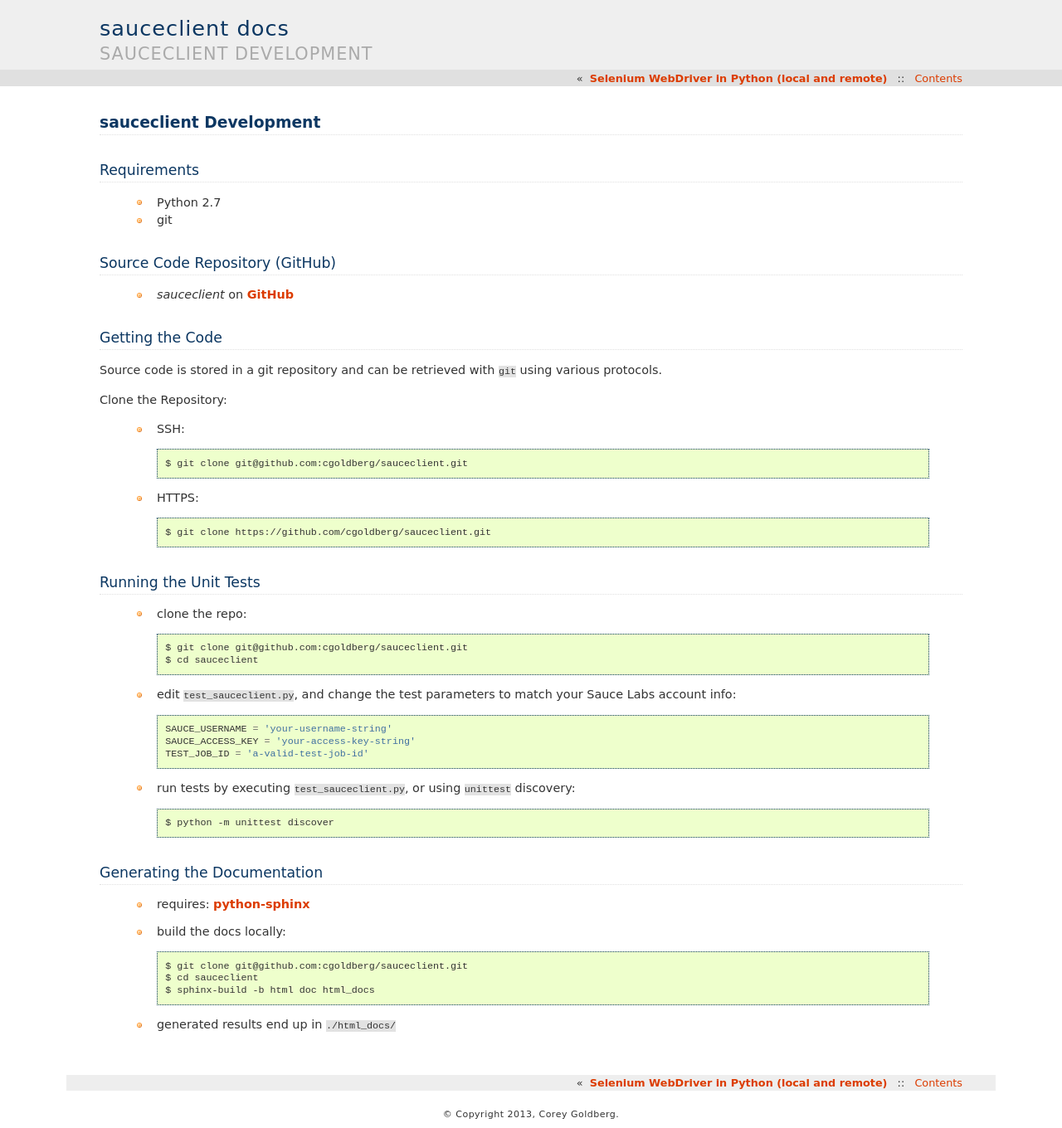
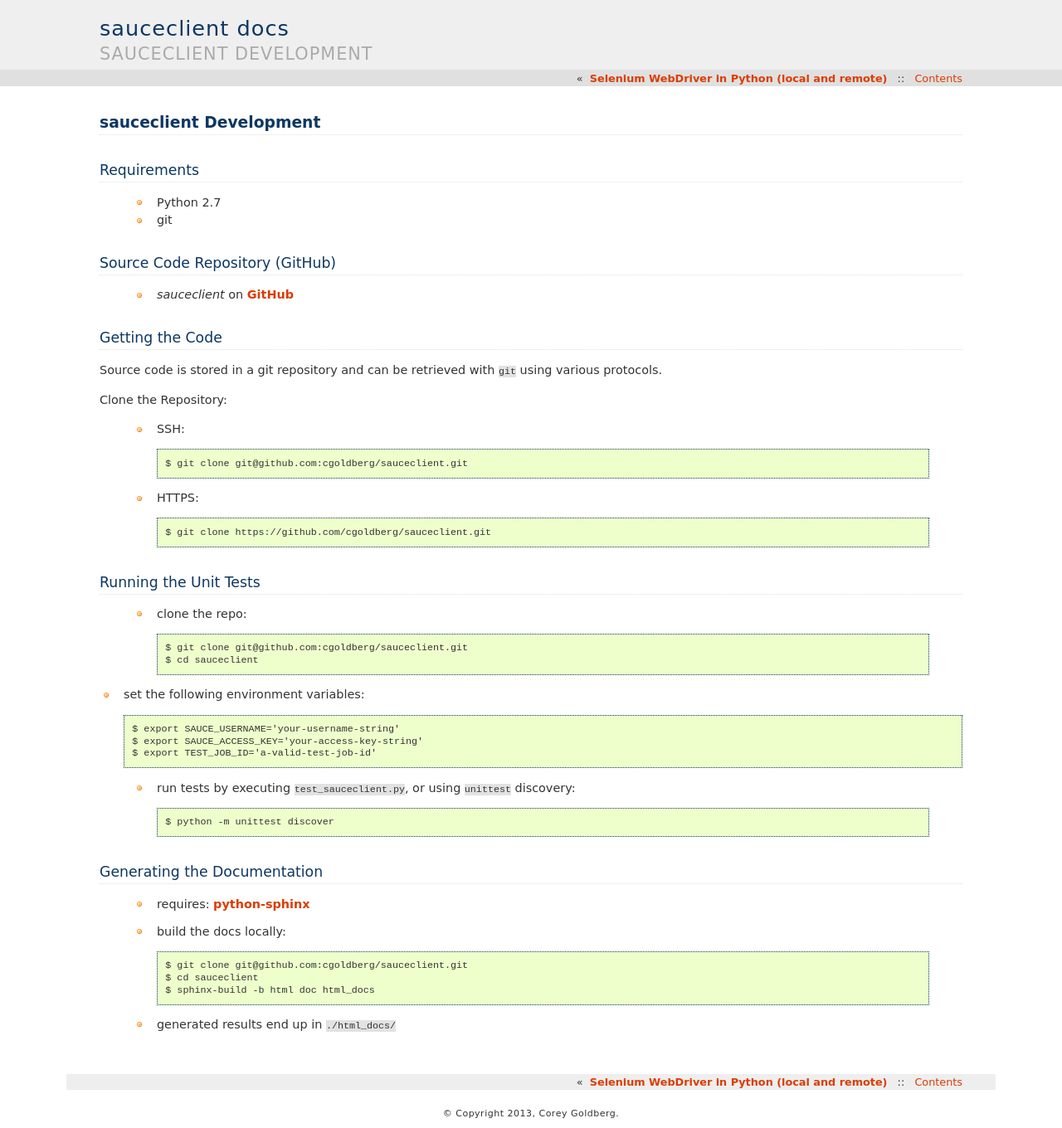
Before and after one commit to cgoldberg/sauceclient, a Sphinx documentation site: the page built from doc/development.rst, in a window 1280 px wide. Shown: the whole page at 83% size. Built offline with Sphinx 7.4.7, drawn with Linux system fonts in a browser that asks for light colours.

Commit message:
Document how to set env vars for testing

```diff
--- a/doc/development.rst
+++ b/doc/development.rst
@@ -38,12 +38,11 @@
     $ git clone git@github.com:cgoldberg/sauceclient.git
     $ cd sauceclient
 
- * edit ``test_sauceclient.py``, and change the
-   test parameters to match your Sauce Labs account info::
+* set the following environment variables::
 
-    SAUCE_USERNAME = 'your-username-string'
-    SAUCE_ACCESS_KEY = 'your-access-key-string'
-    TEST_JOB_ID = 'a-valid-test-job-id'
+    $ export SAUCE_USERNAME='your-username-string'
+    $ export SAUCE_ACCESS_KEY='your-access-key-string'
+    $ export TEST_JOB_ID='a-valid-test-job-id'
 
  * run tests by executing ``test_sauceclient.py``, or using ``unittest`` discovery::
 
```
